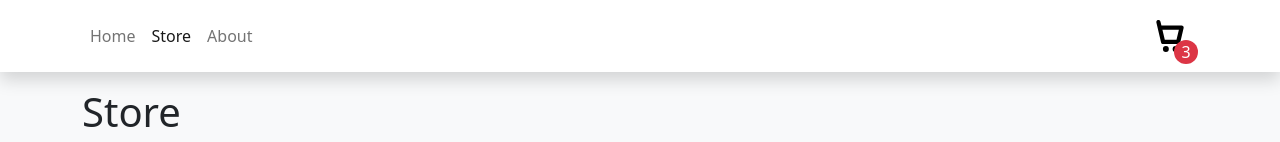
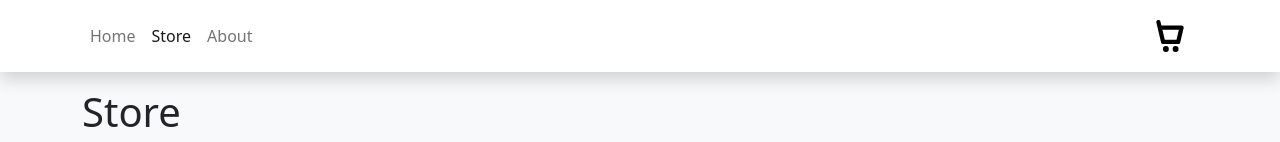
Before and after one commit to fatcatt013/react-ts-tutorial, a React (Vite) app: page /store in a window 1280 px wide. Shown: the top 142 px of the page. Built offline with nearby package versions, Linux system fonts and the light colour scheme.

Commit message:
shopping cart indicator working

```diff
--- a/src/components/Navbar.tsx
+++ b/src/components/Navbar.tsx
@@ -1,7 +1,11 @@
 import { Button, Container, Nav, Navbar as BSNavbar } from 'react-bootstrap';
 import { NavLink } from 'react-router-dom';
+import { useRecoilValue } from 'recoil';
+import { quantitySum } from '../recoil/store';
 
 export default function Navbar() {
+  const cartQuantitySum = useRecoilValue(quantitySum);
+
   return (
     <BSNavbar sticky="top" className="bg-white shadow mb-3">
       <Container>
@@ -44,6 +48,7 @@ export default function Navbar() {
                 <circle cx="254.701" cy="342.742" r="34.989" />
               </g>
             </svg>
+            {cartQuantitySum > 0 ? (
               <div
                 className="rounded-circle bg-danger d-flex justify-content-center align-items-center"
                 style={{
@@ -55,8 +60,9 @@ export default function Navbar() {
                   position: 'absolute',
                 }}
               >
-              3
+                {cartQuantitySum}
               </div>
+            ) : null}
           </Button>
         </div>
       </Container>
--- a/src/recoil/store.ts
+++ b/src/recoil/store.ts
@@ -1,13 +1,8 @@
-import { atom, selectorFamily } from 'recoil';
+import { atom, selector, selectorFamily } from 'recoil';
 
 export const shoppingCart = atom({
   key: 'shoppingCart',
-  default: [
-    {
-      id: 0,
-      quantity: 5,
-    },
-  ],
+  default: [],
 });
 
 export const quantityById = selectorFamily({
@@ -26,3 +21,11 @@ export const quantityById = selectorFamily({
       return cart[indexOfProduct].quantity;
     },
 });
+
+export const quantitySum = selector({
+  key: 'quantitySum',
+  get: ({ get }) => {
+    const cart = get(shoppingCart);
+    return cart.reduce((sum, item) => sum + item.quantity, 0);
+  },
+});
```
Lines whose indentation alone changed are shown as unchanged.
